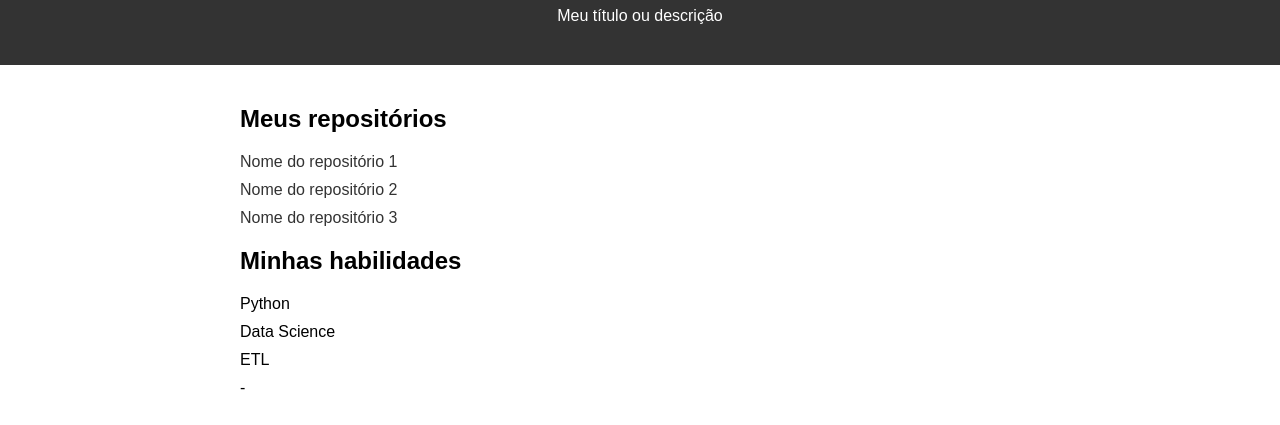
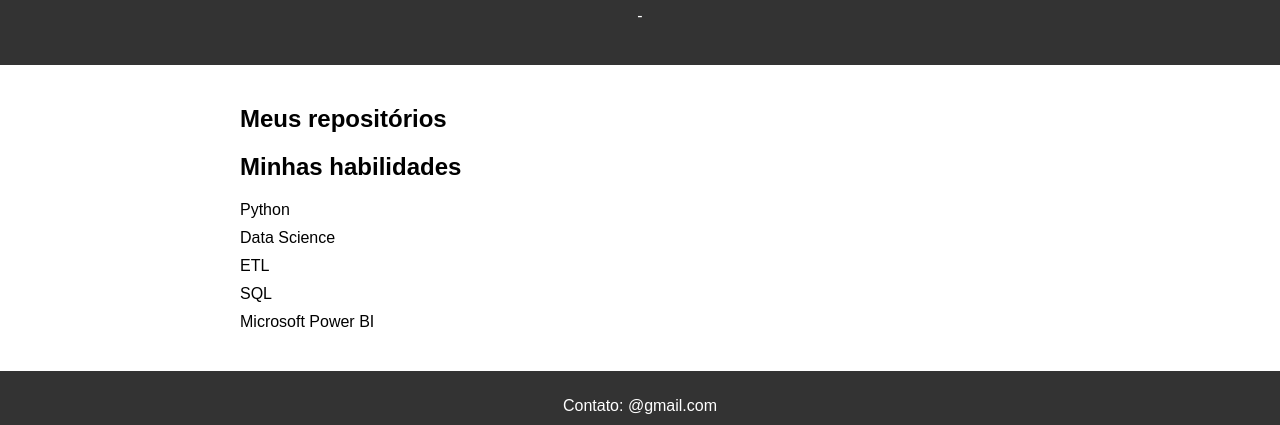
Before and after one commit to arthurmmota/arthurmmota.github.io, a plain HTML site: page index.html in a window 1280 px wide. Shown: the part 257-682 px from the top of the page. Drawn offline with Linux system fonts and the light colour scheme.

Commit message:
Correcao versao 1.0 (após publicacao)

```diff
--- a/index.html
+++ b/index.html
@@ -8,7 +8,7 @@
     <header>
       <img src="minha_foto.jpg" alt="Minha foto de perfil">
       <h1>Arthur de Moura Mota</h1>
-      <p>Meu título ou descrição</p>
+      <p>-</p>
       <section>
 
     </header>
@@ -16,9 +16,9 @@
       <section>
         <h2>Meus repositórios</h2>
         <ul>
-          <li><a href="#">Nome do repositório 1</a></li>
-          <li><a href="#">Nome do repositório 2</a></li>
-          <li><a href="#">Nome do repositório 3</a></li>
+          <li><a href="#"></a></li>
+          <li><a href="#"></a></li>
+          <li><a href="#"></a></li>
         </ul>
       </section>
       <section>
@@ -27,7 +27,8 @@
           <li>Python</li>
           <li>Data Science</li>
           <li>ETL</li>
-          <li>-</li>
+          <li>SQL</li>
+          <li>Microsoft Power BI</li>
         </ul>
       </section>
     </main>
@@ -39,10 +40,8 @@
 
           <li> <a href="https://www.linkedin.com/in/seu-nome-de-usuario/" target="_blank">
                <img src="icone-linkedin.png" alt="Ícone do LinkedIn">
-               </a></section></a></li>
-          <li> <a href="https://www.linkedin.com/in/seu-nome-de-usuario/" target="_blank">
-               <img src="icone-linkedin.png" alt="Ícone do LinkedIn">
-               </a></section></a></li>
+               </a></li>
+
         </ul>
 
 
```
